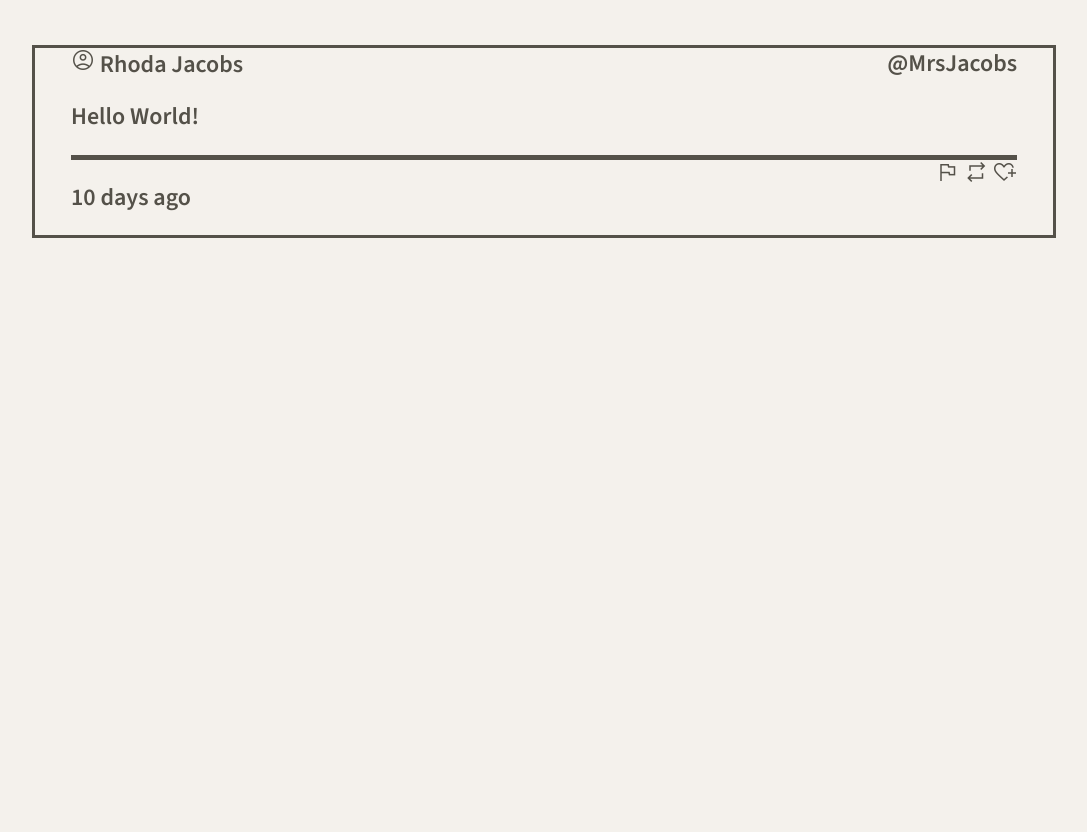
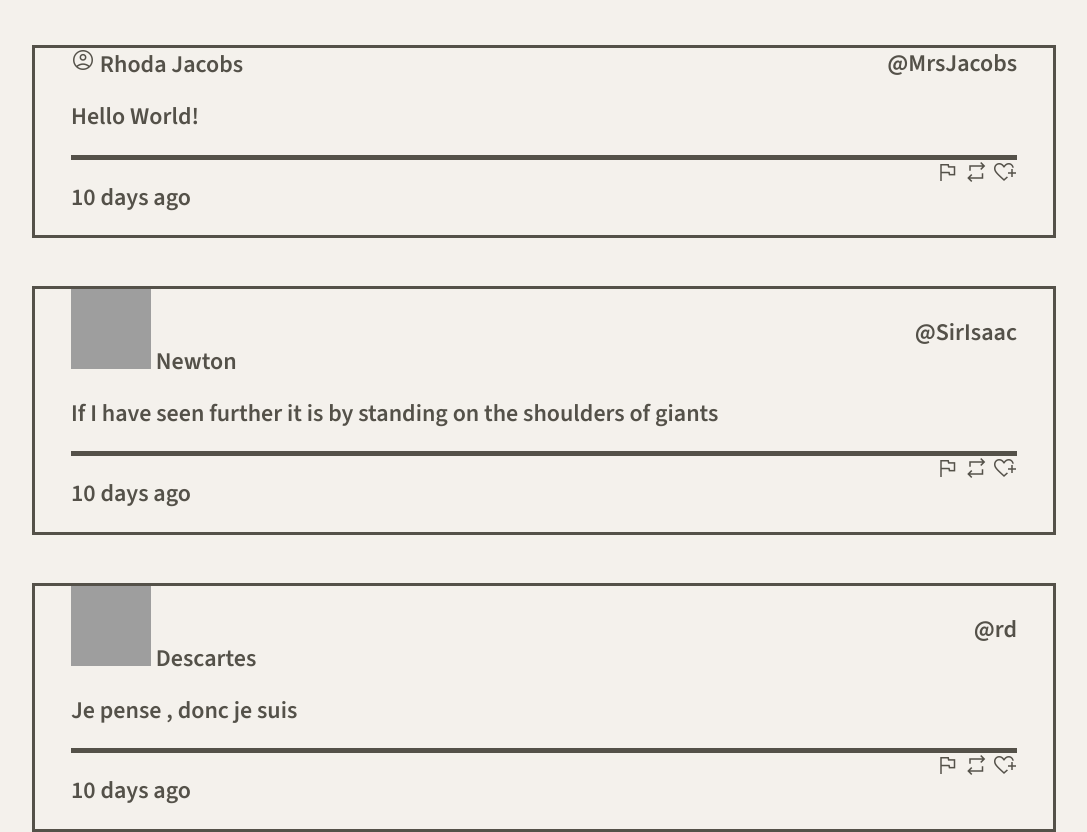
Before and after one commit to liuprestin/tweeeter-clone, a website: page public/index.html in a window 1280 px wide. Shown: the part 770-1602 px from the top of the page, without its empty margins (96-1183 px from the left). Before the commit the page ends 1008 px from the top, so only its background shows below. Drawn offline with nearby package versions, Linux system fonts and the light colour scheme; grey boxes are pictures that could not be loaded.

Commit message:
implement add tweet element to html body, tweet element is based on passed in JSON data

```diff
--- a/public/index.html
+++ b/public/index.html
@@ -59,7 +59,7 @@ https://fonts.googleapis.com/css2?family=Material+Symbols+Outlined:opsz,wght,FIL
     </header>
 
     <!-- Page-specific (main) content here -->
-    <main class="container">
+    <main class="container" id="tweets-container">
       <section class="new-tweet">
         <h2>Compose Tweet</h2>
         <form id="tweet_form" method="POST" action="/tweets/">
--- a/public/scripts/client.js
+++ b/public/scripts/client.js
@@ -3,3 +3,123 @@
  * jQuery is already loaded
  * Reminder: Use (and do all your DOM work in) jQuery's document ready function
  */
+
+// Test / driver code (temporary). Eventually will get this from the server.
+/*
+const tweetData = {
+  user: {
+    name: "Newton",
+    avatars: "https://i.imgur.com/73hZDYK.png",
+    handle: "@SirIsaac",
+  },
+  content: {
+    text: "If I have seen further it is by standing on the shoulders of giants",
+  },
+  created_at: 1461116232227,
+}; */
+
+
+ const data = [
+    {
+      "user": {
+        "name": "Newton",
+        "avatars": "https://i.imgur.com/73hZDYK.png"
+        ,
+        "handle": "@SirIsaac"
+      },
+      "content": {
+        "text": "If I have seen further it is by standing on the shoulders of giants"
+      },
+      "created_at": 1461116232227
+    },
+    {
+      "user": {
+        "name": "Descartes",
+        "avatars": "https://i.imgur.com/nlhLi3I.png",
+        "handle": "@rd" },
+      "content": {
+        "text": "Je pense , donc je suis"
+      },
+      "created_at": 1461113959088
+    }
+  ];
+
+// Note: subject to change
+function createTweetElement(data) {
+  //Assumes that JSON is being passed in
+  let tweetInfo;
+
+  if (typeof data === "string") {
+    try {
+      tweetInfo = JSON.parse(data);
+    } catch (e) {
+      console.error("Cannot parse passed data to JSON", data);
+      throw e;
+    }
+  } else {
+    tweetInfo = data;
+  }
+
+  const $tweet =
+    $(`<article id="tw_${tweetInfo.user.handle}_${tweetInfo.created_at}" class="tweet">
+    <header>
+      <div>
+      <img src="${tweetInfo.user.avatars}" alt="${tweetInfo.handle}" width="80" height="80">
+        ${tweetInfo.user.name}
+      </div>
+      <div>${tweetInfo.user.handle}</div>
+    </header>
+    <div class="tweet_post_text">
+      <p>${tweetInfo.content.text}</p>
+    </div>
+    <footer>
+      <p>10 days ago</p>
+      <div>
+        <span class="material-symbols-outlined tweet_flag"> flag </span>
+        <span class="material-symbols-outlined tweet_repeat"> repeat </span>
+        <span class="material-symbols-outlined tweet_heart_plus"> heart_plus </span>
+      </div>
+    </footer>
+  </article>`);
+  return $tweet;
+}
+
+// Given an Array of Tweet data objects
+// Add each of them to the dom
+function renderTweets(tweets) {
+  for (let ele of tweets) {
+    const $tweet = createTweetElement(ele);
+    $("#tweets-container").append($tweet);
+  }
+}
+
+//Initalization function
+$(document).ready(function () {
+  renderTweets(data);
+});
+
+/*Future notes will need to implement:
+
+- event listener
+- POST/GET request (AJAX with jquery)
+- will be using JSON serialize and a parsing function to use requested JSON data
+
+
+Time Passed display
+- add timeago library
+- note: will need to check the version of jquery that is being used in this case
+- https://cdnjs.com/libraries/jquery-timeago
+- https://cdnjs.cloudflare.com/ajax/libs/jquery-timeago/1.6.7/jquery.timeago.min.js
+
+Validation
+- for post requests (from Client) - we'll need to validate
+- null
+- the max number of characters (ie. string.length)
+
+Need to add Cross Site scripting protection
+- see the post for details
+
+Error Displaying
+- to be honest - I think this should have been presenting 1st as it could also help with debugging
+- have a dedicated element just to display errors
+*/
```
